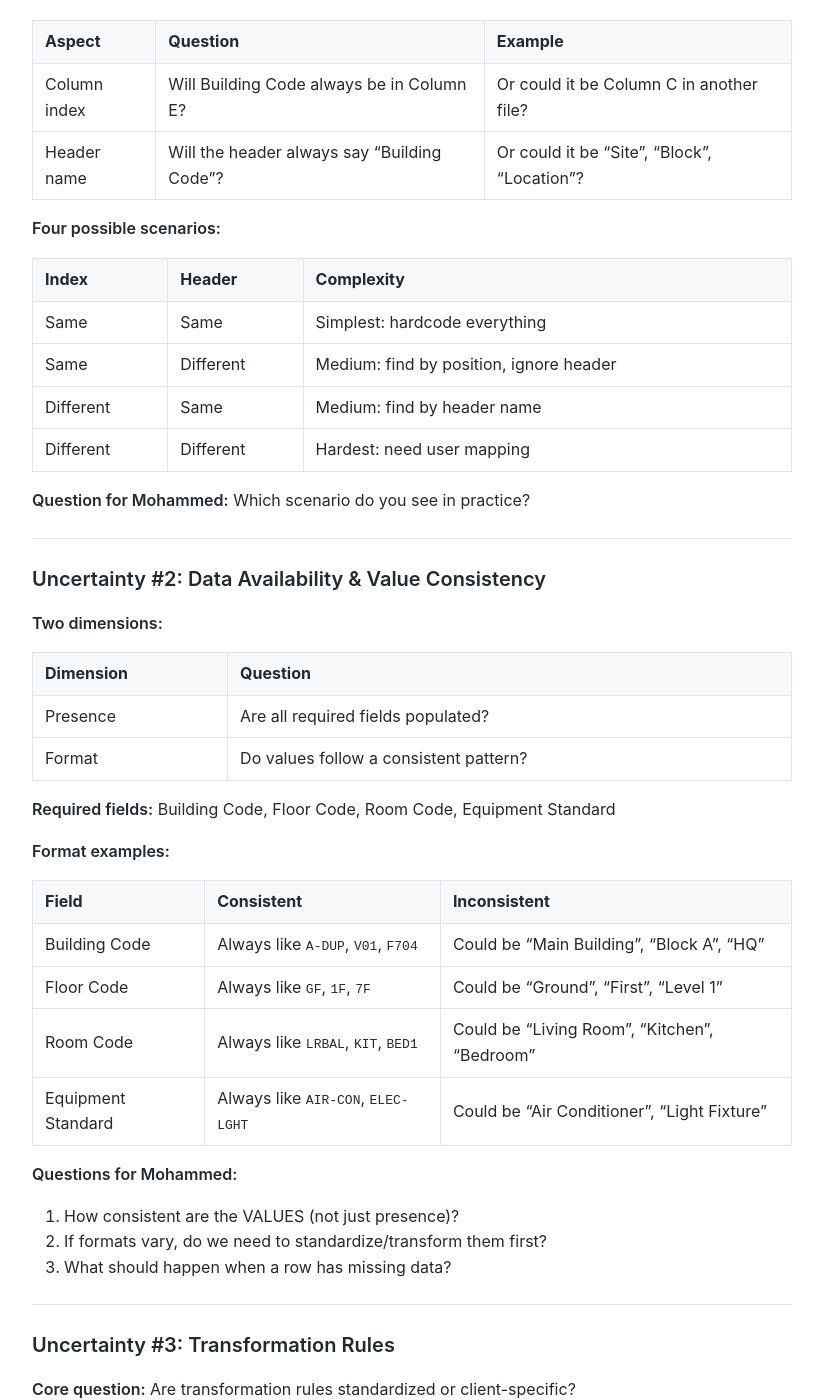
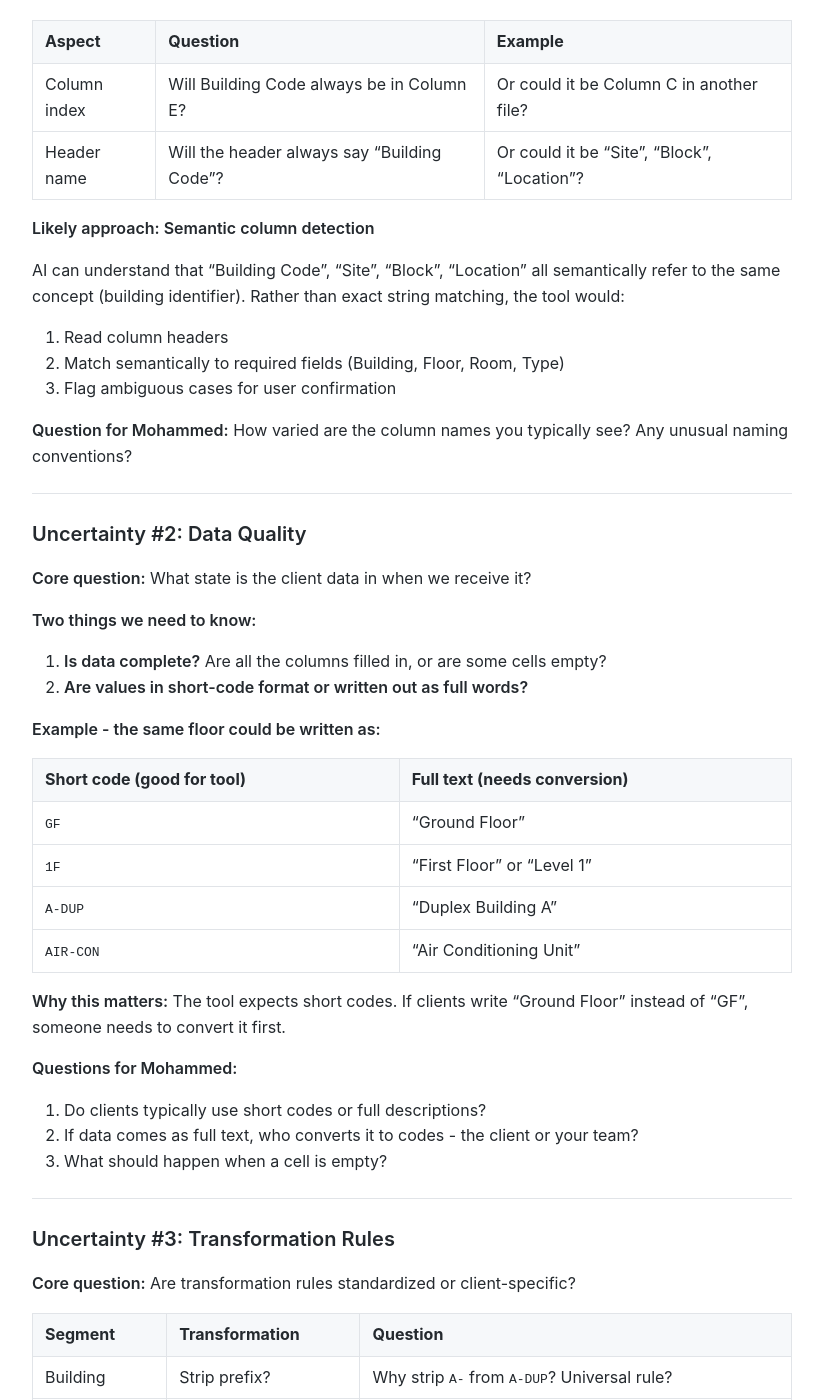
Before and after one commit to MariusWilsch/public-wilsch-ai-pages, a Jekyll site: the page built from project/archibus-fm-assistant/asset-code-generator-design.md, in a window 1280 px wide and 1400 px high, scrolled down 2245 px. Shown: the whole window, without its empty margins (228-1051 px from the left). Built offline with Jekyll 4.4.1, drawn with Linux system fonts in a browser that asks for light colours; our own code applies the rules of GitHub Pages for plain Markdown files.

Commit message:
Sync from hippocampus 2026-01-25

```diff
--- a/project/archibus-fm-assistant/asset-code-generator-design.md
+++ b/project/archibus-fm-assistant/asset-code-generator-design.md
@@ -84,43 +84,42 @@ with raw data            2. Transform each segment          Equipment Codes
 | Column index | Will Building Code always be in Column E? | Or could it be Column C in another file? |
 | Header name | Will the header always say "Building Code"? | Or could it be "Site", "Block", "Location"? |
 
-**Four possible scenarios:**
+**Likely approach: Semantic column detection**
 
-| Index | Header | Complexity |
-|-------|--------|------------|
-| Same | Same | Simplest: hardcode everything |
-| Same | Different | Medium: find by position, ignore header |
-| Different | Same | Medium: find by header name |
-| Different | Different | Hardest: need user mapping |
+AI can understand that "Building Code", "Site", "Block", "Location" all semantically refer to the same concept (building identifier). Rather than exact string matching, the tool would:
 
-**Question for Mohammed:** Which scenario do you see in practice?
+1. Read column headers
+2. Match semantically to required fields (Building, Floor, Room, Type)
+3. Flag ambiguous cases for user confirmation
+
+**Question for Mohammed:** How varied are the column names you typically see? Any unusual naming conventions?
 
 ---
 
-### Uncertainty #2: Data Availability & Value Consistency
+### Uncertainty #2: Data Quality
 
-**Two dimensions:**
+**Core question:** What state is the client data in when we receive it?
 
-| Dimension | Question |
-|-----------|----------|
-| Presence | Are all required fields populated? |
-| Format | Do values follow a consistent pattern? |
+**Two things we need to know:**
 
-**Required fields:** Building Code, Floor Code, Room Code, Equipment Standard
+1. **Is data complete?** Are all the columns filled in, or are some cells empty?
+2. **Are values in short-code format or written out as full words?**
 
-**Format examples:**
+**Example - the same floor could be written as:**
 
-| Field | Consistent | Inconsistent |
-|-------|------------|--------------|
-| Building Code | Always like `A-DUP`, `V01`, `F704` | Could be "Main Building", "Block A", "HQ" |
-| Floor Code | Always like `GF`, `1F`, `7F` | Could be "Ground", "First", "Level 1" |
-| Room Code | Always like `LRBAL`, `KIT`, `BED1` | Could be "Living Room", "Kitchen", "Bedroom" |
-| Equipment Standard | Always like `AIR-CON`, `ELEC-LGHT` | Could be "Air Conditioner", "Light Fixture" |
+| Short code (good for tool) | Full text (needs conversion) |
+|---------------------------|------------------------------|
+| `GF` | "Ground Floor" |
+| `1F` | "First Floor" or "Level 1" |
+| `A-DUP` | "Duplex Building A" |
+| `AIR-CON` | "Air Conditioning Unit" |
+
+**Why this matters:** The tool expects short codes. If clients write "Ground Floor" instead of "GF", someone needs to convert it first.
 
 **Questions for Mohammed:**
-1. How consistent are the VALUES (not just presence)?
-2. If formats vary, do we need to standardize/transform them first?
-3. What should happen when a row has missing data?
+1. Do clients typically use short codes or full descriptions?
+2. If data comes as full text, who converts it to codes - the client or your team?
+3. What should happen when a cell is empty?
 
 ---
 
```
